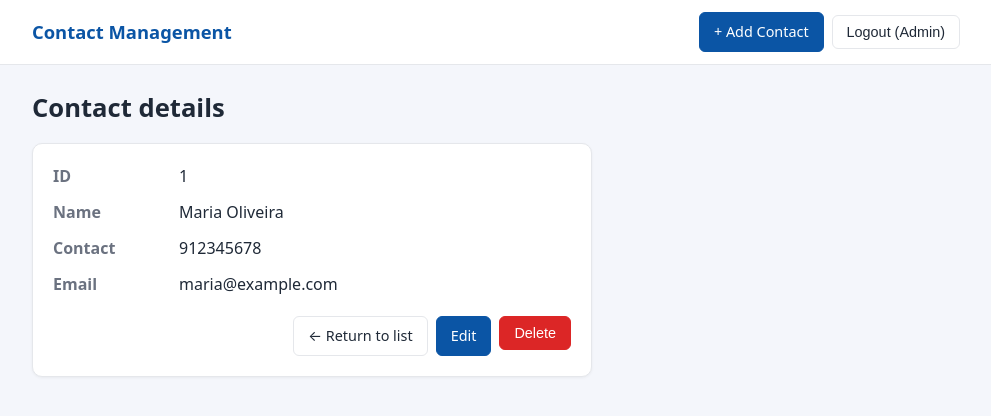
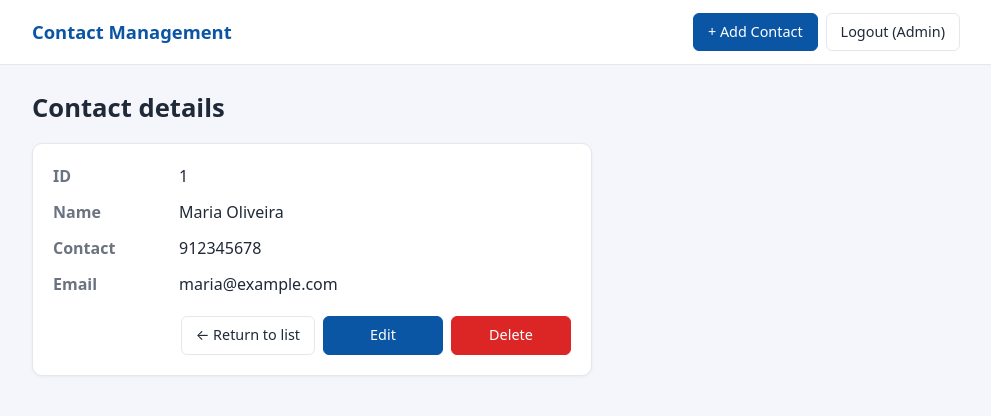
Before and after one commit to GabrielBerg4mini/contact-management, a Laravel app: page /contacts/1 in a window 1280 px wide. Shown: the top 416 px of the page, without its empty margins (144-1135 px from the left). Run offline with Laravel 10, Linux system fonts and the light colour scheme; a user stored in the database is signed in; data comes from the database, SQL or seed files in the repository.

Commit message:
style: align action buttons on the contact details page.

```diff
--- a/src/public/css/contacts.css
+++ b/src/public/css/contacts.css
@@ -34,6 +34,7 @@ body {
 .btn {
     display: inline-block; padding: 8px 14px; border-radius: 6px; border: 1px solid var(--border);
     background: #fff; color: var(--text); font-size: .9rem; text-decoration: none; cursor: pointer;
+    font-family: inherit; line-height: 1.4; text-align: center; /* <button> e <a> ficam com a mesma altura */
     transition: background .15s, border-color .15s;
 }
 .btn:hover { background: #f3f4f6; }
@@ -68,7 +69,8 @@ body {
 .hint { font-weight: 400; color: var(--muted); font-size: .85rem; }
 .error { display: block; color: var(--danger); min-height: 1.1em; margin-top: 4px; font-size: .85rem; }
 
-.actions { display: flex; gap: 8px; justify-content: flex-end; flex-wrap: wrap; margin-top: 8px; }
+.actions { display: flex; gap: 8px; justify-content: flex-end; align-items: stretch; flex-wrap: wrap; margin-top: 8px; }
+.actions form.inline { display: flex; }
 
 .details { max-width: 560px; }
 .details dl { display: grid; grid-template-columns: 110px 1fr; gap: 12px 16px; margin: 0 0 20px; }
@@ -100,3 +102,6 @@ form.inline { display: inline; margin: 0; }
 /* ---- Autenticação ---- */
 .nav { display: flex; gap: 8px; align-items: center; }
 .check { display: flex; align-items: center; gap: 8px; font-weight: 400 !important; }
+
+/* Botões da tela de detalhes com o mesmo tamanho */
+.details .actions .btn { min-width: 120px; }
```
